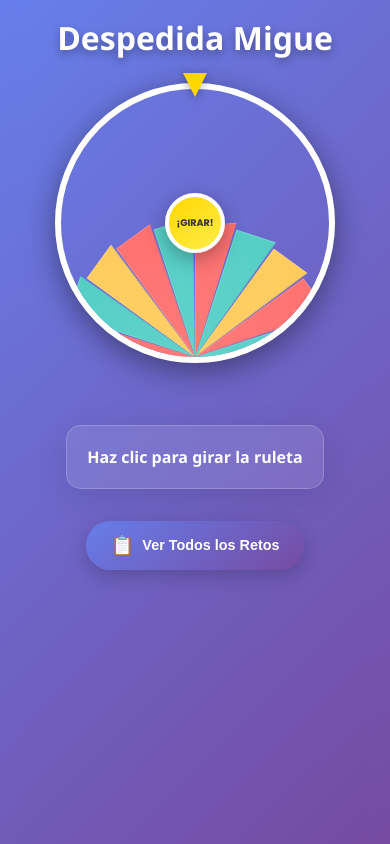
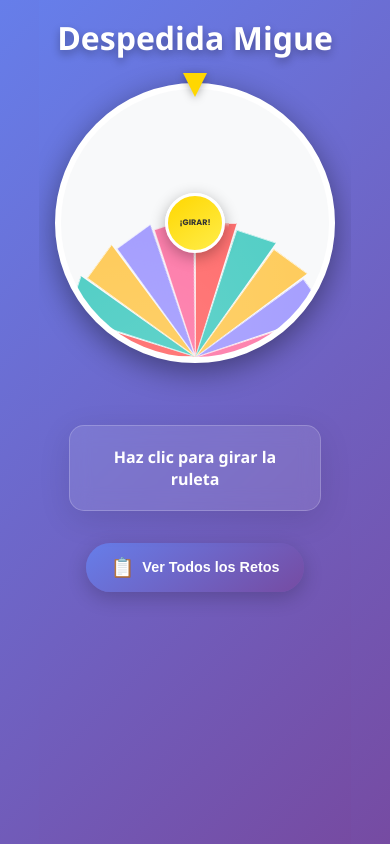
Before and after one commit to josedavidrs96/ruletaDespedida, an Angular app: page / in a window 390 px wide. Built offline with nearby package versions, Linux system fonts and the light colour scheme.

Commit message:
Refine roulette UI: simplify styles, remove animations for better performance, improve responsiveness, and adjust segment visuals.

```diff
--- a/src/app/app.component.html
+++ b/src/app/app.component.html
@@ -6,8 +6,7 @@
         <div class="roulette-wrapper">
             <div class="roulette" [style.transform]="getRotationStyle()">
                 <div class="segment" *ngFor="let task of allTasks; let i = index"
-                     [style.transform]="'rotate(' + (i * 18) + 'deg)'"
-                     [class]="'segment-' + (i % 3)">
+                     [style.transform]="'rotate(' + (i * 18) + 'deg)'">
                     <span class="segment-text">{{ task }}</span>
                 </div>
             </div>
--- a/src/app/app.component.scss
+++ b/src/app/app.component.scss
@@ -237,6 +237,7 @@ body {
   position: relative;
   width: 400px;
   height: 400px;
+  margin: 0 auto;
 
   @media (max-width: 768px) {
     width: 320px;
@@ -262,6 +263,7 @@ body {
   transform-style: preserve-3d;
   backface-visibility: hidden;
   -webkit-backface-visibility: hidden;
+  background: #f8f9fa;
 }
 
 /* Segmentos de la ruleta */
@@ -271,56 +273,73 @@ body {
   height: 50%;
   left: 50%;
   top: 50%;
-  transform-origin: 0 100%;
-  clip-path: polygon(0 0, 31% 0, 0 100%);
+  transform-origin: left bottom;
+  clip-path: polygon(0 100%, 0 0, 31.17% 0, 0 100%);
   display: flex;
   align-items: flex-start;
   justify-content: center;
-  padding-top: 35px;
-  will-change: transform;
-  backface-visibility: hidden;
-  -webkit-backface-visibility: hidden;
+  padding-top: 20px;
+  border: 2px solid rgba(255, 255, 255, 0.8);
+  box-sizing: border-box;
 
   @media (max-width: 768px) {
-    padding-top: 28px;
+    padding-top: 16px;
+    border-width: 1.5px;
   }
 
   @media (max-width: 480px) {
-    padding-top: 22px;
+    padding-top: 12px;
+    border-width: 1px;
   }
 }
 
 .segment-0 {
   background: #ff6b6b;
-  border: 1px solid rgba(255, 255, 255, 0.2);
 }
 
 .segment-1 {
   background: #4ecdc4;
-  border: 1px solid rgba(255, 255, 255, 0.2);
 }
 
 .segment-2 {
   background: #feca57;
-  border: 1px solid rgba(255, 255, 255, 0.2);
+}
+
+.segment:nth-child(5n+1) {
+  background: #ff6b6b;
+}
+
+.segment:nth-child(5n+2) {
+  background: #4ecdc4;
+}
+
+.segment:nth-child(5n+3) {
+  background: #feca57;
+}
+
+.segment:nth-child(5n+4) {
+  background: #a29bfe;
+}
+
+.segment:nth-child(5n) {
+  background: #fd79a8;
 }
 
 .segment-text {
-  font-size: 1.8rem;
+  font-size: 1.5rem;
   text-align: center;
   line-height: 1;
   transform: rotate(-9deg);
-  filter: drop-shadow(2px 2px 4px rgba(0, 0, 0, 0.7));
-  will-change: transform;
-  backface-visibility: hidden;
-  -webkit-backface-visibility: hidden;
+  color: white;
+  text-shadow: 2px 2px 4px rgba(0, 0, 0, 0.9);
+  font-weight: bold;
 
   @media (max-width: 768px) {
-    font-size: 1.5rem;
+    font-size: 1.3rem;
   }
 
   @media (max-width: 480px) {
-    font-size: 1.2rem;
+    font-size: 1.1rem;
   }
 }
 
@@ -351,39 +370,38 @@ body {
   top: 50%;
   left: 50%;
   transform: translate3d(-50%, -50%, 0);
-  width: 90px;
-  height: 90px;
+  width: 70px;
+  height: 70px;
   border-radius: 50%;
   background: linear-gradient(145deg, #ffd700, #ffed4a);
-  border: 4px solid #fff;
+  border: 3px solid #fff;
   cursor: pointer;
   display: flex;
   align-items: center;
   justify-content: center;
-  box-shadow: 0 6px 20px rgba(0, 0, 0, 0.3);
-  transition: transform 0.2s ease, box-shadow 0.2s ease;
+  box-shadow: 0 4px 15px rgba(0, 0, 0, 0.3);
+  transition: transform 0.15s ease;
   z-index: 20;
   will-change: transform;
   backface-visibility: hidden;
   -webkit-backface-visibility: hidden;
 
   @media (max-width: 768px) {
-    width: 70px;
-    height: 70px;
-  }
-
-  @media (max-width: 480px) {
     width: 60px;
     height: 60px;
   }
 
+  @media (max-width: 480px) {
+    width: 50px;
+    height: 50px;
+  }
+
   &:hover:not(:disabled) {
-    transform: translate3d(-50%, -50%, 0) scale(1.05);
-    box-shadow: 0 8px 25px rgba(0, 0, 0, 0.4);
+    transform: translate3d(-50%, -50%, 0) scale(1.03);
   }
 
   &:active:not(:disabled) {
-    transform: translate3d(-50%, -50%, 0) scale(0.98);
+    transform: translate3d(-50%, -50%, 0) scale(0.97);
   }
 
   &:disabled {
@@ -394,18 +412,18 @@ body {
 }
 
 .spin-text {
-  font-size: 0.8rem;
+  font-size: 0.7rem;
   font-weight: bold;
   color: #333;
   text-align: center;
   line-height: 1;
 
   @media (max-width: 768px) {
-    font-size: 0.7rem;
+    font-size: 0.6rem;
   }
 
   @media (max-width: 480px) {
-    font-size: 0.6rem;
+    font-size: 0.5rem;
   }
 }
 
@@ -457,11 +475,12 @@ body {
   font-size: 1rem;
   font-weight: bold;
   cursor: pointer;
-  transition: all 0.3s ease;
+  transition: none;
   box-shadow: 0 6px 20px rgba(0, 0, 0, 0.2);
   display: flex;
   align-items: center;
   gap: 0.5rem;
+  will-change: auto;
 
   @media (max-width: 768px) {
     padding: 0.8rem 1.5rem;
@@ -469,12 +488,11 @@ body {
   }
 
   &:hover {
-    transform: translateY(-2px);
-    box-shadow: 0 8px 25px rgba(0, 0, 0, 0.3);
+    background: linear-gradient(145deg, #5a6fd8, #6a42a0);
   }
 
   &:active {
-    transform: translateY(0);
+    background: linear-gradient(145deg, #4c5bc6, #5e3894);
   }
 }
 
@@ -486,18 +504,10 @@ body {
 .options-list {
   width: 100%;
   max-width: 600px;
-  opacity: 0;
-  transform: translate3d(0, -20px, 0);
-  transition: opacity 0.3s ease, transform 0.3s ease, max-height 0.3s ease;
-  max-height: 0;
-  overflow: hidden;
-  will-change: transform, opacity, max-height;
+  display: none;
 
   &.show {
-    opacity: 1;
-    transform: translate3d(0, 0, 0);
-    max-height: none;
-    overflow: visible;
+    display: block;
   }
 
   @media (max-width: 768px) {
@@ -607,33 +617,11 @@ body {
   }
 }
 
-/* Animaciones optimizadas */
-@keyframes fadeInUp {
-  from {
-    opacity: 0;
-    transform: translate3d(0, 20px, 0);
-  }
-  to {
-    opacity: 1;
-    transform: translate3d(0, 0, 0);
-  }
+/* Sin animaciones para mejor rendimiento */
+.task-item {
+  opacity: 1;
+  transform: none;
 }
-
-.task-item {
-  animation: fadeInUp 0.3s ease forwards;
-  will-change: transform, opacity;
-  backface-visibility: hidden;
-  -webkit-backface-visibility: hidden;
-}
-
-.task-item:nth-child(1) { animation-delay: 0.05s; }
-.task-item:nth-child(2) { animation-delay: 0.1s; }
-.task-item:nth-child(3) { animation-delay: 0.15s; }
-.task-item:nth-child(4) { animation-delay: 0.2s; }
-.task-item:nth-child(5) { animation-delay: 0.25s; }
-.task-item:nth-child(6) { animation-delay: 0.3s; }
-.task-item:nth-child(7) { animation-delay: 0.35s; }
-.task-item:nth-child(8) { animation-delay: 0.4s; }
     .options-content.show {
       max-height: 400px;
       padding: 20px;
```
